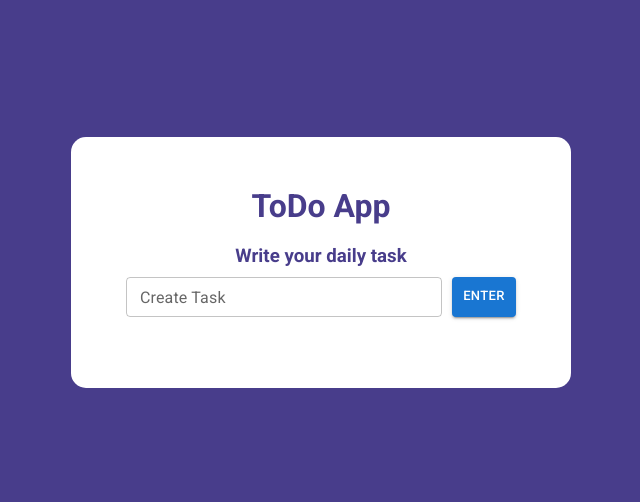
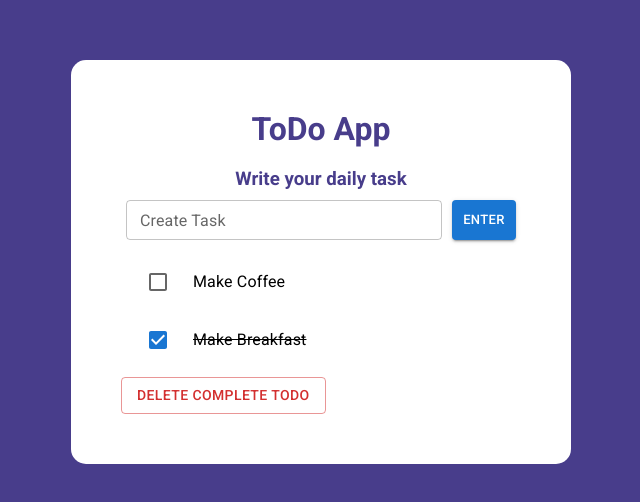
Before and after one commit to Afrizalbs/todo-app-react, a React (Create React App) app: page / in a window 1280 px wide. Shown: the part 138-640 px from the top of the page, without its empty margins (319-959 px from the left). Built offline with nearby package versions, Linux system fonts and the light colour scheme.

Commit message:
add handle checkbox and delete

```diff
--- a/src/containers/ToDo.jsx
+++ b/src/containers/ToDo.jsx
@@ -1,24 +1,45 @@
+import { Button } from "@mui/material";
 import React, { useState } from "react";
 import ToDoForm from "../components/ToDoForm";
 import ToDoList from "../components/ToDoList";
 import "./ToDo.css";
 function ToDo() {
-  const [todos, setTodos] = useState([]);
+  const [todos, setTodos] = useState([
+    { id: 1, task: "Make Coffee", complete: false },
+    { id: 2, task: "Make Breakfast", complete: true },
+  ]);
   const [form, setForm] = useState("");
 
   const handleClick = () => {
-    setTodos([...todos, form]);
+    const newTodo = { id: todos.length + 1, task: form, complete: false };
+    setTodos([...todos, newTodo]);
     setForm("");
   };
 
   const handleForm = (todo) => {
     setForm(todo);
   };
+
+  const handleCheckbox = (id) => {
+    const newTodos = [...todos];
+    const findIndex = newTodos.findIndex((todo) => todo.id === id);
+
+    newTodos[findIndex].complete = !newTodos[findIndex].complete;
+    setTodos(newTodos);
+  };
+
+  const handleDelete = () => {
+    const newTodos = todos.filter((data) => !data.complete);
+    setTodos(newTodos);
+  };
   return (
     <div className="todo-container">
       <h1>ToDo App</h1>
       <ToDoForm onClick={handleClick} onChange={handleForm} value={form} />
-      <ToDoList activities={todos} />
+      <ToDoList activities={todos} handleCheckbox={handleCheckbox} />
+      <Button variant="outlined" color="error" onClick={handleDelete}>
+        Delete Complete ToDo
+      </Button>
     </div>
   );
 }
```
